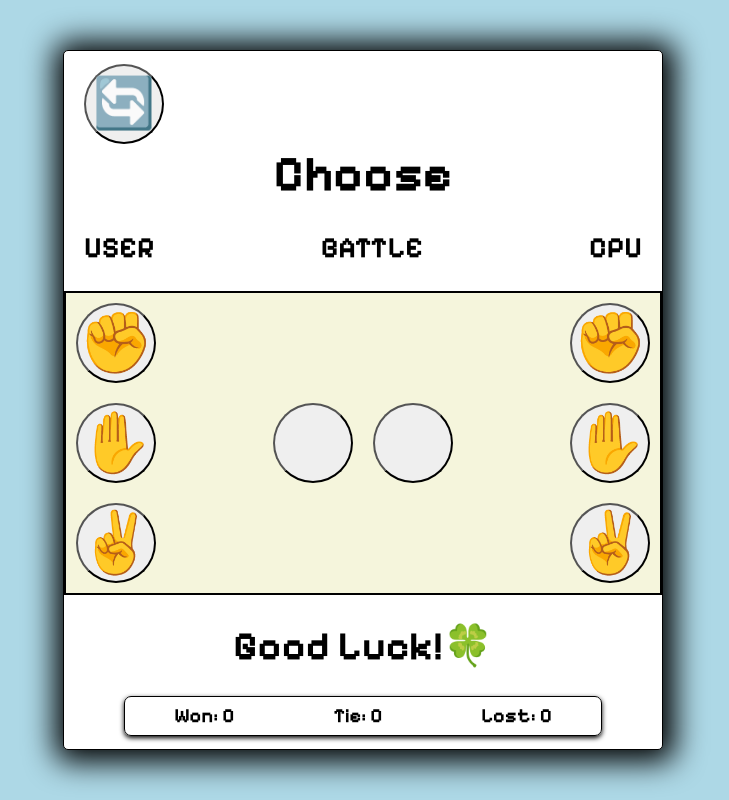
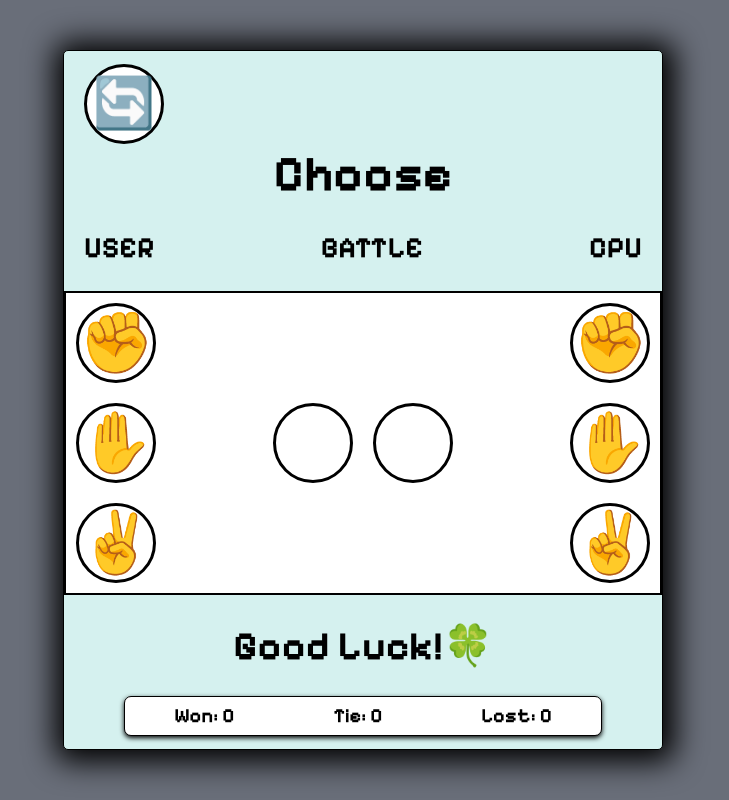
Before and after one commit to EdgardooTorress/Rock-Paper-Scissors, a plain HTML site: page index.html in a window 1280 px wide. Shown: the whole page, without its empty margins (277-1006 px from the left). Drawn offline with Linux system fonts and the light colour scheme.

Commit message:
fixing colors

```diff
--- a/game.js
+++ b/game.js
@@ -37,7 +37,7 @@ if (userChoice === cpuChoice){
     document.querySelector('.message').textContent = '❌ You lost!';
     lost++; // lost++ = lost + 1, lost = 0 + 1 , lost=1//
     document.getElementById('lost').textContent=lost;
-    document.querySelector('.main').style.backgroundColor = 'red';
+    document.querySelector('.main').style.backgroundColor = '#c7080c';
 }}
 
  document.querySelector('.reset').addEventListener('click',function(){
@@ -47,7 +47,7 @@ if (userChoice === cpuChoice){
     document.getElementById('tie').textContent=0;
     document.getElementById('won').textContent=0; // reset back to default without reloading web//
     document.getElementById('lost').textContent=0;
-    document.querySelector('.message').textContent = 'Good luck!';
+    document.querySelector('.message').textContent = 'Good Luck!🍀';
     document.querySelector('.main').style.backgroundColor = 'white';
     document.getElementById('user').textContent= '';
     document.getElementById('cpu').textContent= '';
--- a/style.css
+++ b/style.css
@@ -19,7 +19,7 @@ html{
 }
 
 body{
-    background-color: lightblue;
+    background-color: #696e79;
     display: flex;
     justify-content: center;
     align-items: center;
@@ -53,11 +53,12 @@ body{
     background-color: white;
     box-shadow: 2px 2px 30px 10px black;
     border-radius: 5px;
+    background-color: #D5F1EF;
 }
 .main{
     display: flex;
     width: 100%;
-    background-color: beige;
+    background-color: white;
     margin-right: 2rem;
     padding: 0;
    border: solid black 2px;
@@ -97,6 +98,8 @@ button{
     margin: 1rem;
     font-size: 6rem;
     transition: box-shadow 0.5s ease-in-out;
+    background-color: white;
+    border: 3px solid black;
 }
 button:hover{
    box-shadow: 0 4px 7px 3px black;
@@ -117,6 +120,7 @@ button:hover{
     text-align: center;
     border-radius: 7px;
     box-shadow: 0 2px 5px black;
+    background-color: white;
 
 }
 
```
